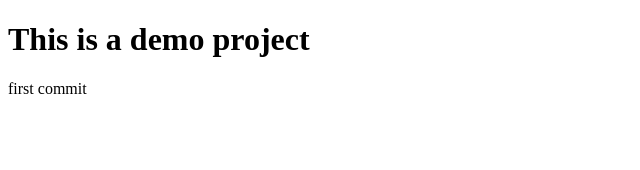
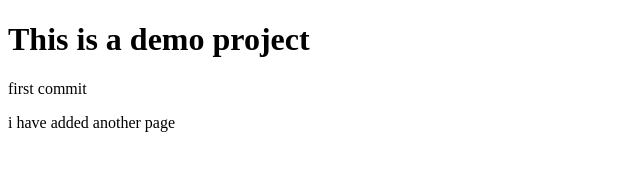
Before and after one commit to sunmby14/communitypass, a plain HTML site: page index.html in a window 1280 px wide. Shown: the whole page, without its empty margins (0-640 px from the left). Drawn offline with Linux system fonts and the light colour scheme.

Commit message:
another page added to the index.html file

```diff
--- a/index.html
+++ b/index.html
@@ -8,6 +8,7 @@
 <body>
     <h1>This is a demo project</h1>
     <p>first commit</p>
+    <p>i have added another page</p>
 </body>
 
 </html>
```
